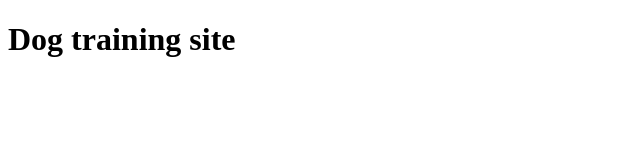
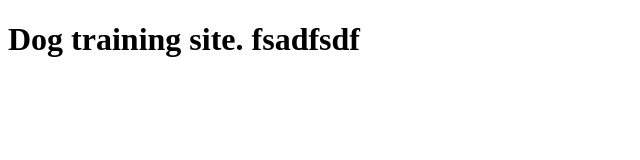
Before and after one commit to wongx93/Dog-training, a plain HTML site: page index.html in a window 1280 px wide. Shown: the whole page, without its empty margins (0-640 px from the left). Drawn offline with Linux system fonts and the light colour scheme.

Commit message:
testestestest

```diff
--- a/index.html
+++ b/index.html
@@ -6,6 +6,6 @@
     <title>Document</title>
 </head>
 <body>
-    <h1>Dog training site</h1>
+    <h1>Dog training site. fsadfsdf</h1>
 </body>
 </html>
```
